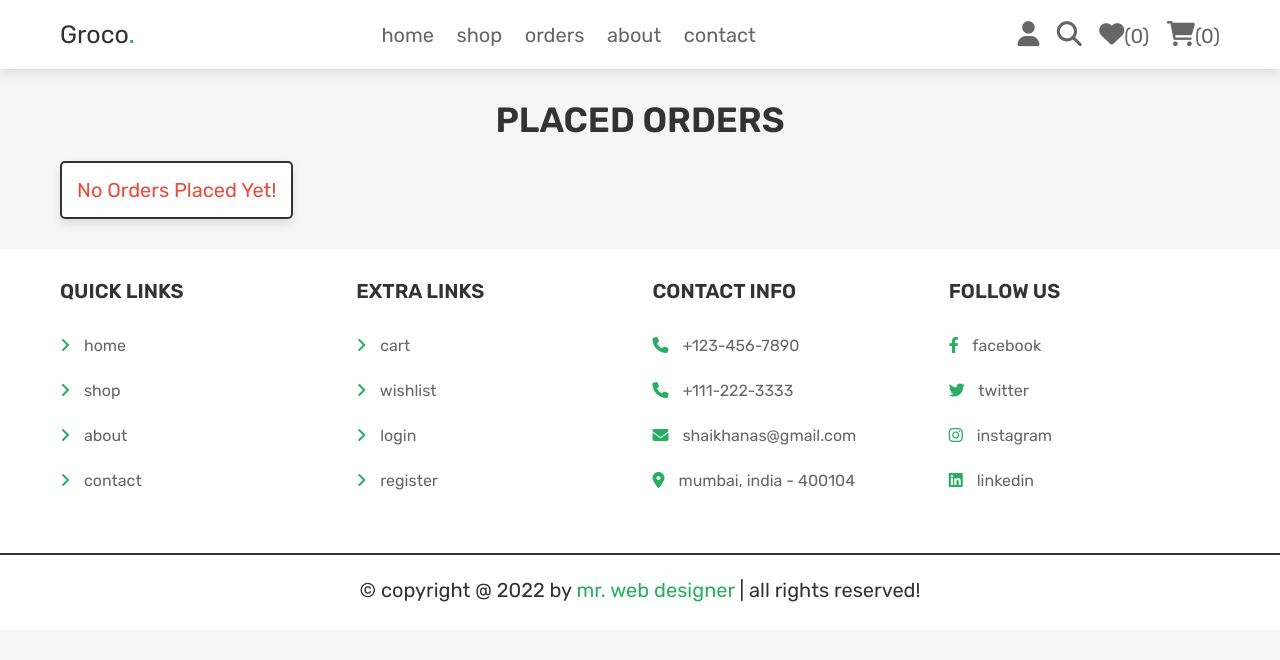
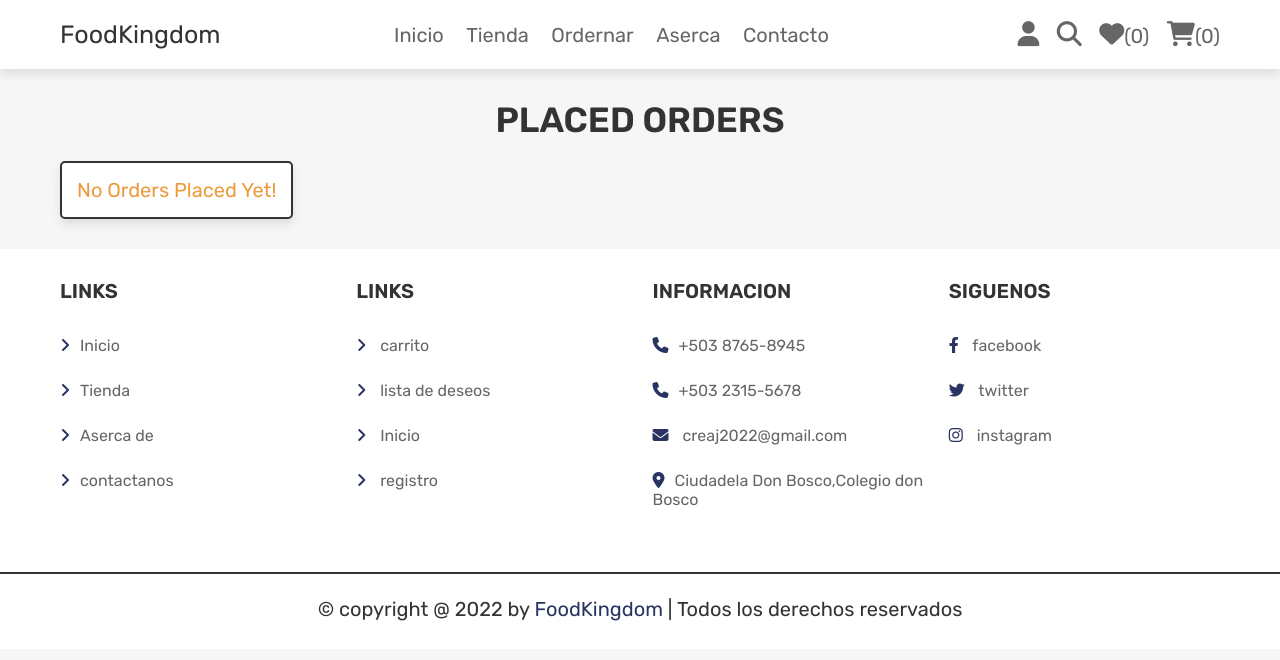
Before and after one commit to Foodcdb/CREAJ, a PHP site: page /orders.php in a window 1280 px wide. Shown: the top 660 px of the page. Run offline with PHP 8.4, Linux system fonts and the light colour scheme; the visitor is signed in with stand-in values (Sample User, id 1); data that the repository does not hold is empty; some libraries are stand-ins or nearby versions.

Commit message:
Actualizacion

```diff
--- a/cart.php
+++ b/cart.php
@@ -40,7 +40,7 @@ if(isset($_POST['update_qty'])){
    <meta charset="UTF-8">
    <meta http-equiv="X-UA-Compatible" content="IE=edge">
    <meta name="viewport" content="width=device-width, initial-scale=1.0">
-   <title>shopping cart</title>
+   <title>Carrito de compra</title>
 
    <!-- font awesome cdn link  -->
    <link rel="stylesheet" href="https://cdnjs.cloudflare.com/ajax/libs/font-awesome/6.1.1/css/all.min.css">
@@ -55,7 +55,7 @@ if(isset($_POST['update_qty'])){
 
 <section class="shopping-cart">
 
-   <h1 class="title">products added</h1>
+   <h1 class="title">Productos agregados</h1>
 
    <div class="box-container">
 
@@ -90,7 +90,7 @@ if(isset($_POST['update_qty'])){
 
    <div class="cart-total">
       <p>grand total : <span>$<?= $grand_total; ?>/-</span></p>
-      <a href="shop.php" class="option-btn">continue shopping</a>
+      <a href="shop.php" class="option-btn">continuar comprando</a>
       <a href="cart.php?delete_all" class="delete-btn <?= ($grand_total > 1)?'':'disabled'; ?>">delete all</a>
       <a href="checkout.php" class="btn <?= ($grand_total > 1)?'':'disabled'; ?>">proceed to checkout</a>
    </div>
--- a/css/components.css
+++ b/css/components.css
@@ -1,9 +1,9 @@
 @import url('https://fonts.googleapis.com/css2?family=Rubik:wght@300;400;500;600&display=swap');
 
 :root{
-   --green:#27ae60;
-   --orange:#f39c12;
-   --red:#e74c3c;
+   --green:#293462;
+   --orange:#FF5F00;
+   --red:#EC9B3B;
    --black:#333;
    --light-color:#666;
    --white:#fff;
--- a/footer.php
+++ b/footer.php
@@ -3,39 +3,38 @@
    <section class="box-container">
 
       <div class="box">
-         <h3>quick links</h3>
-         <a href="home.php"> <i class="fas fa-angle-right"></i> home</a>
-         <a href="shop.php"> <i class="fas fa-angle-right"></i> shop</a>
-         <a href="about.php"> <i class="fas fa-angle-right"></i> about</a>
-         <a href="contact.php"> <i class="fas fa-angle-right"></i> contact</a>
+         <h3>Links</h3>
+         <a href="home.php"> <i class="fas fa-angle-right"></i>Inicio</a>
+         <a href="shop.php"> <i class="fas fa-angle-right"></i>Tienda</a>
+         <a href="about.php"> <i class="fas fa-angle-right"></i>Aserca de</a>
+         <a href="contact.php"> <i class="fas fa-angle-right"></i>contactanos</a>
       </div>
 
       <div class="box">
-         <h3>extra links</h3>
-         <a href="cart.php"> <i class="fas fa-angle-right"></i> cart</a>
-         <a href="wishlist.php"> <i class="fas fa-angle-right"></i> wishlist</a>
-         <a href="login.php"> <i class="fas fa-angle-right"></i> login</a>
-         <a href="register.php"> <i class="fas fa-angle-right"></i> register</a>
+         <h3>links</h3>
+         <a href="cart.php"> <i class="fas fa-angle-right"></i> carrito</a>
+         <a href="wishlist.php"> <i class="fas fa-angle-right"></i> lista de deseos</a>
+         <a href="login.php"> <i class="fas fa-angle-right"></i> Inicio</a>
+         <a href="register.php"> <i class="fas fa-angle-right"></i> registro</a>
       </div>
 
       <div class="box">
-         <h3>contact info</h3>
-         <p> <i class="fas fa-phone"></i> +123-456-7890 </p>
-         <p> <i class="fas fa-phone"></i> +111-222-3333 </p>
-         <p> <i class="fas fa-envelope"></i> shaikhanas@gmail.com </p>
-         <p> <i class="fas fa-map-marker-alt"></i> mumbai, india - 400104 </p>
+         <h3>Informacion</h3>
+         <p> <i class="fas fa-phone"></i>+503 8765-8945</p>
+         <p> <i class="fas fa-phone"></i>+503 2315-5678</p>
+         <p> <i class="fas fa-envelope"></i> creaj2022@gmail.com</p>
+         <p> <i class="fas fa-map-marker-alt"></i>Ciudadela Don Bosco,Colegio don Bosco</p>
       </div>
 
       <div class="box">
-         <h3>follow us</h3>
+         <h3>Siguenos</h3>
          <a href="#"> <i class="fab fa-facebook-f"></i> facebook </a>
          <a href="#"> <i class="fab fa-twitter"></i> twitter </a>
          <a href="#"> <i class="fab fa-instagram"></i> instagram </a>
-         <a href="#"> <i class="fab fa-linkedin"></i> linkedin </a>
       </div>
 
    </section>
 
-   <p class="credit"> &copy; copyright @ <?= date('Y'); ?> by <span>mr. web designer</span> | all rights reserved! </p>
+   <p class="credit"> &copy; copyright @ <?= date('Y'); ?> by <span>FoodKingdom</span> | Todos los derechos reservados </p>
 
 </footer>
--- a/header.php
+++ b/header.php
@@ -17,14 +17,14 @@ if(isset($message)){
 
    <div class="flex">
 
-      <a href="admin_page.php" class="logo">Groco<span>.</span></a>
+     <a href="home.php" class="logo">FoodKingdom</a>
 
       <nav class="navbar">
-         <a href="home.php">home</a>
-         <a href="shop.php">shop</a>
-         <a href="orders.php">orders</a>
-         <a href="about.php">about</a>
-         <a href="contact.php">contact</a>
+         <a href="home.php">Inicio</a>
+         <a href="shop.php">Tienda</a>
+         <a href="orders.php">Ordernar</a>
+         <a href="about.php">Aserca</a>
+         <a href="contact.php">Contacto</a>
       </nav>
 
       <div class="icons">
@@ -49,11 +49,11 @@ if(isset($message)){
          ?>
          <img src="uploaded_img/<?= $fetch_profile['image']; ?>" alt="">
          <p><?= $fetch_profile['name']; ?></p>
-         <a href="user_profile_update.php" class="btn">update profile</a>
-         <a href="logout.php" class="delete-btn">logout</a>
+         <a href="user_profile_update.php" class="btn">Actualizar Perfil</a>
+         <a href="logout.php" class="delete-btn">Cerrar session</a>
          <div class="flex-btn">
-            <a href="login.php" class="option-btn">login</a>
-            <a href="register.php" class="option-btn">register</a>
+            <a href="login.php" class="option-btn">Iniciar session</a>
+            <a href="register.php" class="option-btn">registrarse</a>
          </div>
       </div>
 
--- a/orders.php
+++ b/orders.php
@@ -45,14 +45,14 @@ if(!isset($user_id)){
    ?>
    <div class="box">
       <p> placed on : <span><?= $fetch_orders['placed_on']; ?></span> </p>
-      <p> name : <span><?= $fetch_orders['name']; ?></span> </p>
-      <p> number : <span><?= $fetch_orders['number']; ?></span> </p>
-      <p> email : <span><?= $fetch_orders['email']; ?></span> </p>
-      <p> address : <span><?= $fetch_orders['address']; ?></span> </p>
-      <p> payment method : <span><?= $fetch_orders['method']; ?></span> </p>
-      <p> your orders : <span><?= $fetch_orders['total_products']; ?></span> </p>
-      <p> total price : <span>$<?= $fetch_orders['total_price']; ?>/-</span> </p>
-      <p> payment status : <span style="color:<?php if($fetch_orders['payment_status'] == 'pending'){ echo 'red'; }else{ echo 'green'; }; ?>"><?= $fetch_orders['payment_status']; ?></span> </p>
+      <p> nombre : <span><?= $fetch_orders['name']; ?></span> </p>
+      <p> Numero : <span><?= $fetch_orders['number']; ?></span> </p>
+      <p> Correos : <span><?= $fetch_orders['email']; ?></span> </p>
+      <p> Direction  : <span><?= $fetch_orders['address']; ?></span> </p>
+      <p> Metodo de pago : <span><?= $fetch_orders['method']; ?></span> </p>
+      <p> Tu orden : <span><?= $fetch_orders['total_products']; ?></span> </p>
+      <p> total : <span>$<?= $fetch_orders['total_price']; ?>/-</span> </p>
+      <p> estado de pago : <span style="color:<?php if($fetch_orders['payment_status'] == 'pending'){ echo 'red'; }else{ echo 'green'; }; ?>"><?= $fetch_orders['payment_status']; ?></span> </p>
    </div>
    <?php
       }
```
Also changed, not shown: admin_products.php (+10 -9 lines), contact.php (+4 -4 lines), home.php (+5 -5 lines), register.php (+17 -7 lines), wishlist.php (+5 -5 lines), images/a.PNG (added), uploaded_img/a.PNG (added), uploaded_img/cat-4.png (added), uploaded_img/imagen_2022-06-17_065749675.png (added), uploaded_img/pic-5.png (added), uploaded_img/pic-6.png (added), uploaded_img/zana.jpeg (added).
